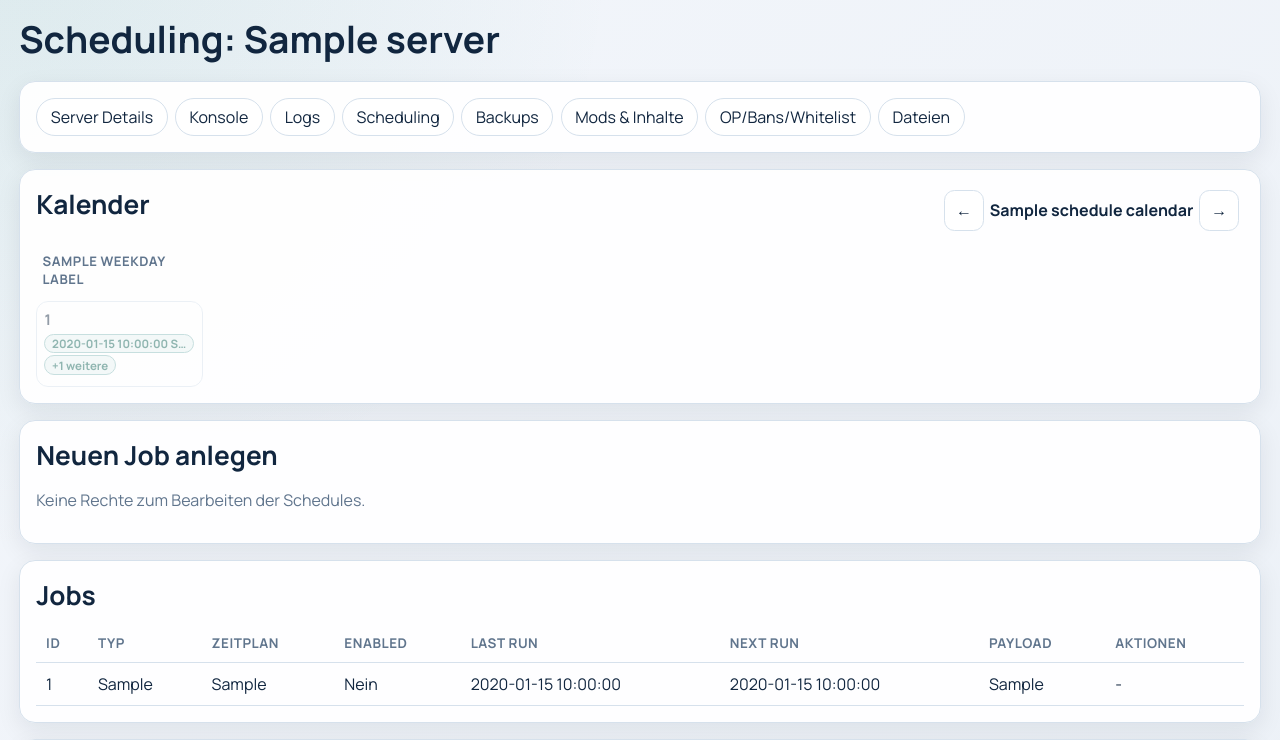
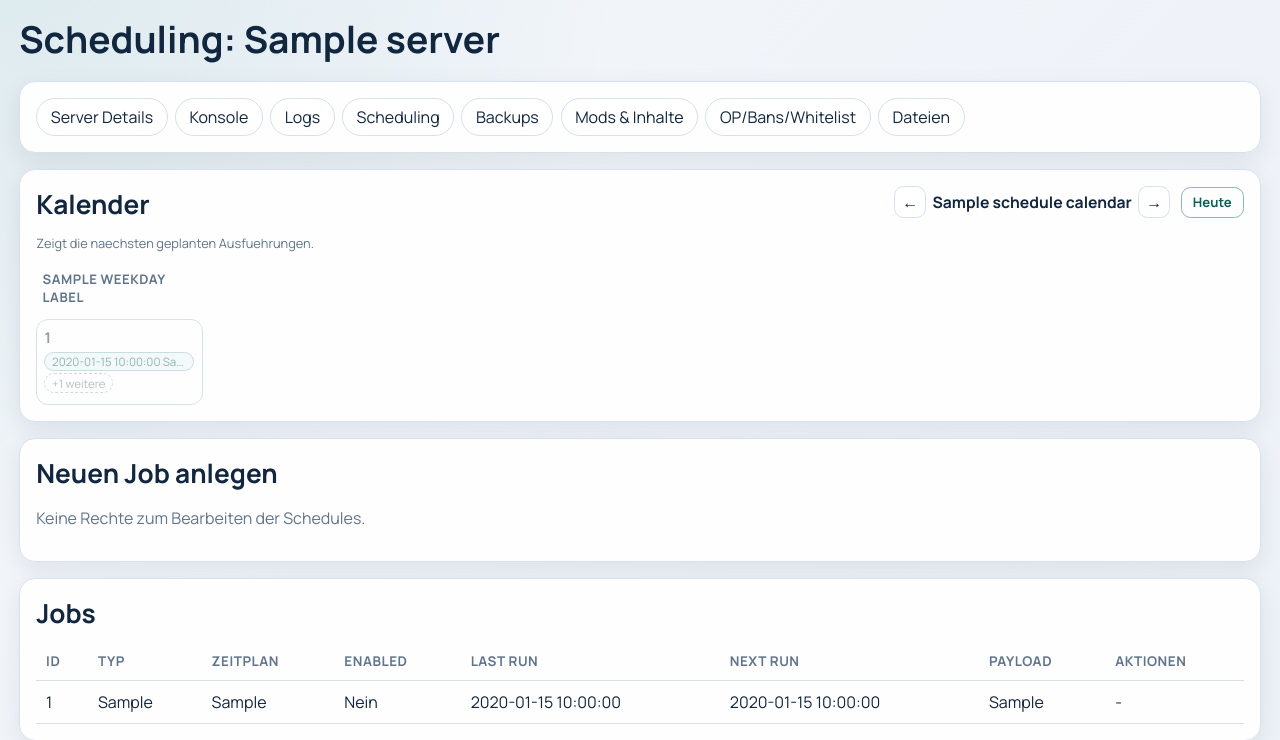
Before and after one commit to Thormak02/MC_Server_manager, a FastAPI app: template app/web/templates/schedules.html in a window 1280 px wide. Shown: the part 64-804 px from the top of the page. Run offline with FastAPI, Linux system fonts and the light colour scheme; the template is opened without the code that fills it: most values are stand-ins (such as "Sample title", 1, 10 or a date in 2020); parts of the project's set-up code (start-up, migrations or seed data) failed here and were passed over.

Commit message:
Scheduler-Kalender, Autostart, Lifespan und Modpack-Dependencies gefixt
- Kalender zeigt jetzt alle Ausfuehrungen wiederkehrender Jobs im Monat
  (Trigger-Expansion statt nur next_run_at), inkl. Explosionsschutz fuer
  hochfrequente Intervalle und farbcodierter Job-Typen.
- Autostart beim Manager-Start robuster: ein fehlschlagender Server
  blockiert die uebrigen nicht mehr; vor dem Reconcile aktive Server
  werden zuverlaessig wieder gestartet.
- FastAPI on_event -> Lifespan-Handler migriert (entfernt Deprecation-Warnings).
- Modpack-Import: nicht standalone aufloesbare/eingebettete CurseForge-
  Dependencies (JarJar) lassen den Pflicht-Mod nicht mehr scheitern
  (dependency_resolution_optional).
- Regressionstests fuer Kalender und Modpack-Dependencies ergaenzt.

Co-Authored-By: Claude Opus 4.8 (1M context) <noreply@anthropic.com>

```diff
--- a/app/main.py
+++ b/app/main.py
@@ -1,3 +1,4 @@
+from contextlib import asynccontextmanager
 from pathlib import Path
 
 from fastapi import FastAPI
@@ -24,6 +25,7 @@ from app.db.init_db import init_db
 from app.middleware.csrf import CSRFSameOriginMiddleware
 from app.services.schedule_service import sync_all_jobs
 from app.services.process_service import (
+    capture_manager_restart_candidate_ids,
     reconcile_runtime_states_on_manager_startup,
     shutdown_all_managed_processes,
     start_servers_marked_for_manager_startup,
@@ -33,9 +35,27 @@ from app.web.routes.pages import router as page_router
 from app.websocket.console_ws import router as console_ws_router
 
 
+@asynccontextmanager
+async def lifespan(app: FastAPI):
+    # Startup
+    init_db()
+    # Vor reconcile erfassen, welche Server aktiv waren (siehe A2):
+    previously_active_ids = capture_manager_restart_candidate_ids()
+    reconcile_runtime_states_on_manager_startup()
+    start_scheduler()
+    sync_all_jobs()
+    start_servers_marked_for_manager_startup(previously_active_ids)
+    try:
+        yield
+    finally:
+        # Shutdown
+        shutdown_all_managed_processes(preserve_for_restart=True)
+        shutdown_scheduler()
+
+
 def create_app() -> FastAPI:
     settings = get_settings()
-    app = FastAPI(title=settings.app_name, debug=settings.debug)
+    app = FastAPI(title=settings.app_name, debug=settings.debug, lifespan=lifespan)
 
     app.add_middleware(
         CSRFSameOriginMiddleware,
@@ -71,19 +91,6 @@ def create_app() -> FastAPI:
     app.include_router(users_router)
     app.include_router(console_ws_router)
 
-    @app.on_event("startup")
-    def on_startup() -> None:
-        init_db()
-        reconcile_runtime_states_on_manager_startup()
-        start_scheduler()
-        sync_all_jobs()
-        start_servers_marked_for_manager_startup()
-
-    @app.on_event("shutdown")
-    def on_shutdown() -> None:
-        shutdown_all_managed_processes(preserve_for_restart=True)
-        shutdown_scheduler()
-
     return app
 
 
--- a/app/services/modpack_service.py
+++ b/app/services/modpack_service.py
@@ -1499,6 +1499,7 @@ def execute_preview(
                     enforce_compatibility=False,
                     keep_existing_dependency_version=True,
                     client_filter_fallback=apply_client_filter,
+                    dependency_resolution_optional=True,
                 )
                 installed_count += 1
                 continue
--- a/app/web/static/css/app.css
+++ b/app/web/static/css/app.css
@@ -974,10 +974,62 @@ th {
 
 .calendar-header {
     display: flex;
-    align-items: center;
+    align-items: flex-start;
     justify-content: space-between;
     gap: 0.75rem;
     flex-wrap: wrap;
+}
+
+.calendar-hint {
+    margin: 0.15rem 0 0;
+    font-size: 0.8rem;
+}
+
+.calendar-nav {
+    display: flex;
+    align-items: center;
+    gap: 0.4rem;
+}
+
+.calendar-nav-btn {
+    display: inline-flex;
+    align-items: center;
+    justify-content: center;
+    width: 2rem;
+    height: 2rem;
+    border: 1px solid var(--border);
+    border-radius: 0.6rem;
+    background: var(--panel);
+    color: var(--text);
+    text-decoration: none;
+    font-size: 1rem;
+    line-height: 1;
+}
+
+.calendar-nav-btn:hover {
+    border-color: color-mix(in srgb, var(--accent) 45%, var(--border));
+    background: color-mix(in srgb, var(--accent) 8%, var(--panel));
+}
+
+.calendar-month {
+    min-width: 9.5rem;
+    text-align: center;
+    font-size: 0.98rem;
+}
+
+.calendar-nav-today {
+    margin-left: 0.25rem;
+    padding: 0.35rem 0.7rem;
+    border: 1px solid color-mix(in srgb, var(--accent) 40%, var(--border));
+    border-radius: 0.6rem;
+    color: var(--accent-strong);
+    text-decoration: none;
+    font-size: 0.82rem;
+    font-weight: 600;
+}
+
+.calendar-nav-today:hover {
+    background: color-mix(in srgb, var(--accent) 10%, var(--panel));
 }
 
 .calendar-grid {
@@ -1018,7 +1070,8 @@ th {
     background: color-mix(in srgb, var(--accent) 7%, var(--panel));
 }
 
-.calendar-day:disabled {
+.calendar-day:disabled,
+.calendar-day.is-static {
     cursor: default;
 }
 
@@ -1026,9 +1079,25 @@ th {
     opacity: 0.45;
 }
 
+.calendar-day.has-events {
+    border-color: color-mix(in srgb, var(--accent) 30%, var(--border));
+}
+
 .calendar-day.is-today {
-    border-color: color-mix(in srgb, var(--accent) 60%, var(--border));
-    box-shadow: 0 0 0 1px color-mix(in srgb, var(--accent) 20%, transparent);
+    border-color: color-mix(in srgb, var(--accent) 65%, var(--border));
+    box-shadow: 0 0 0 1px color-mix(in srgb, var(--accent) 25%, transparent);
+}
+
+.calendar-day.is-today .calendar-day-number {
+    display: inline-flex;
+    align-items: center;
+    justify-content: center;
+    min-width: 1.5rem;
+    height: 1.5rem;
+    padding: 0 0.35rem;
+    border-radius: 999px;
+    background: var(--accent);
+    color: #fff;
 }
 
 .calendar-day-number {
@@ -1054,6 +1123,37 @@ th {
     white-space: nowrap;
     overflow: hidden;
     text-overflow: ellipsis;
+}
+
+/* Farbcodierung der geplanten Aktionen nach Job-Typ */
+.calendar-event[data-type="start"] {
+    color: #15803d;
+    border-color: color-mix(in srgb, #22c55e 45%, var(--border));
+    background: color-mix(in srgb, #22c55e 12%, var(--panel));
+}
+
+.calendar-event[data-type="stop"] {
+    color: #b91c1c;
+    border-color: color-mix(in srgb, #ef4444 45%, var(--border));
+    background: color-mix(in srgb, #ef4444 12%, var(--panel));
+}
+
+.calendar-event[data-type="restart"] {
+    color: #b45309;
+    border-color: color-mix(in srgb, #f59e0b 50%, var(--border));
+    background: color-mix(in srgb, #f59e0b 14%, var(--panel));
+}
+
+.calendar-event[data-type="backup"] {
+    color: #6d28d9;
+    border-color: color-mix(in srgb, #8b5cf6 45%, var(--border));
+    background: color-mix(in srgb, #8b5cf6 12%, var(--panel));
+}
+
+.calendar-event.is-more {
+    color: var(--muted);
+    border-style: dashed;
+    background: transparent;
 }
 
 @media (max-width: 980px) {
--- a/app/web/templates/schedules.html
+++ b/app/web/templates/schedules.html
@@ -6,11 +6,15 @@
 
 <section class="card">
     <div class="calendar-header">
-        <h2>Kalender</h2>
-        <div class="inline-form">
-            <a class="button-like" href="/servers/{{ server.id }}/schedules?year={{ schedule_calendar.prev_year }}&month={{ schedule_calendar.prev_month }}">&#8592;</a>
-            <strong>{{ schedule_calendar.month_label }}</strong>
-            <a class="button-like" href="/servers/{{ server.id }}/schedules?year={{ schedule_calendar.next_year }}&month={{ schedule_calendar.next_month }}">&#8594;</a>
+        <div>
+            <h2>Kalender</h2>
+            <p class="muted calendar-hint">Zeigt die naechsten geplanten Ausfuehrungen. {% if can_manage %}Klick auf einen Tag uebernimmt das Datum ins Formular.{% endif %}</p>
+        </div>
+        <div class="calendar-nav">
+            <a class="calendar-nav-btn" title="Vorheriger Monat" href="/servers/{{ server.id }}/schedules?year={{ schedule_calendar.prev_year }}&month={{ schedule_calendar.prev_month }}">&#8592;</a>
+            <strong class="calendar-month">{{ schedule_calendar.month_label }}</strong>
+            <a class="calendar-nav-btn" title="Naechster Monat" href="/servers/{{ server.id }}/schedules?year={{ schedule_calendar.next_year }}&month={{ schedule_calendar.next_month }}">&#8594;</a>
+            <a class="calendar-nav-today" href="/servers/{{ server.id }}/schedules">Heute</a>
         </div>
     </div>
     <div class="calendar-grid calendar-weekdays">
@@ -21,24 +25,39 @@
     <div class="calendar-grid">
         {% for week in schedule_calendar.weeks %}
             {% for day in week %}
+            {% if can_manage %}
             <button
                 type="button"
-                class="calendar-day{% if not day.in_month %} is-outside{% endif %}{% if day.is_today %} is-today{% endif %}"
+                class="calendar-day{% if not day.in_month %} is-outside{% endif %}{% if day.is_today %} is-today{% endif %}{% if day.events %} has-events{% endif %}"
                 data-date="{{ day.iso_date }}"
-                {% if not can_manage %}disabled{% endif %}
-                title="Datum uebernehmen">
+                title="Datum ins Formular uebernehmen">
                 <span class="calendar-day-number">{{ day.day_number }}</span>
                 {% if day.events %}
                 <span class="calendar-events">
                     {% for event in day.events %}
-                    <span class="calendar-event">{{ event.time }} {{ event.job_type }}</span>
+                    <span class="calendar-event" data-type="{{ event.job_type }}">{{ event.time }} {{ event.job_type }}</span>
                     {% endfor %}
                     {% if day.more_count > 0 %}
-                    <span class="calendar-event">+{{ day.more_count }} weitere</span>
+                    <span class="calendar-event is-more">+{{ day.more_count }} weitere</span>
                     {% endif %}
                 </span>
                 {% endif %}
             </button>
+            {% else %}
+            <div class="calendar-day is-static{% if not day.in_month %} is-outside{% endif %}{% if day.is_today %} is-today{% endif %}{% if day.events %} has-events{% endif %}">
+                <span class="calendar-day-number">{{ day.day_number }}</span>
+                {% if day.events %}
+                <span class="calendar-events">
+                    {% for event in day.events %}
+                    <span class="calendar-event" data-type="{{ event.job_type }}">{{ event.time }} {{ event.job_type }}</span>
+                    {% endfor %}
+                    {% if day.more_count > 0 %}
+                    <span class="calendar-event is-more">+{{ day.more_count }} weitere</span>
+                    {% endif %}
+                </span>
+                {% endif %}
+            </div>
+            {% endif %}
             {% endfor %}
         {% endfor %}
     </div>
```
Also changed, not shown: TODO.md (+1 -1 lines), app/api/routers/schedules.py (+96 -17 lines), app/services/content_service.py (+45 -34 lines), app/services/process_service.py (+76 -29 lines), tests/test_modpacks.py (+82 -0 lines), tests/test_schedules.py (+29 -0 lines).
